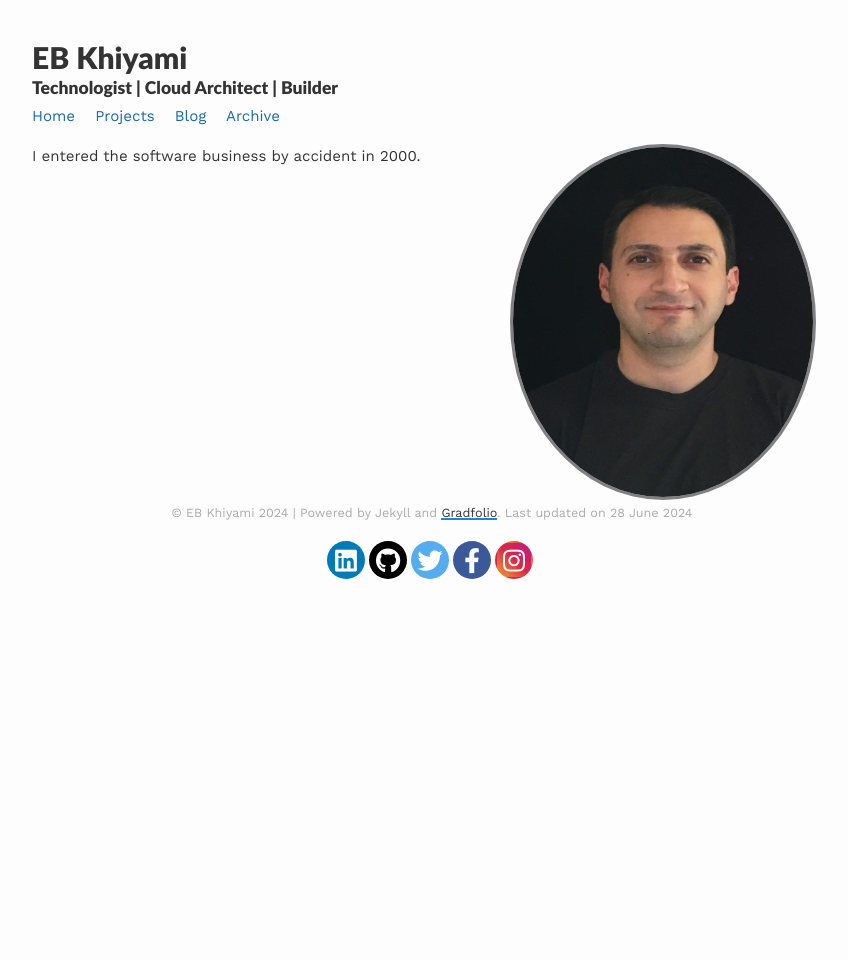
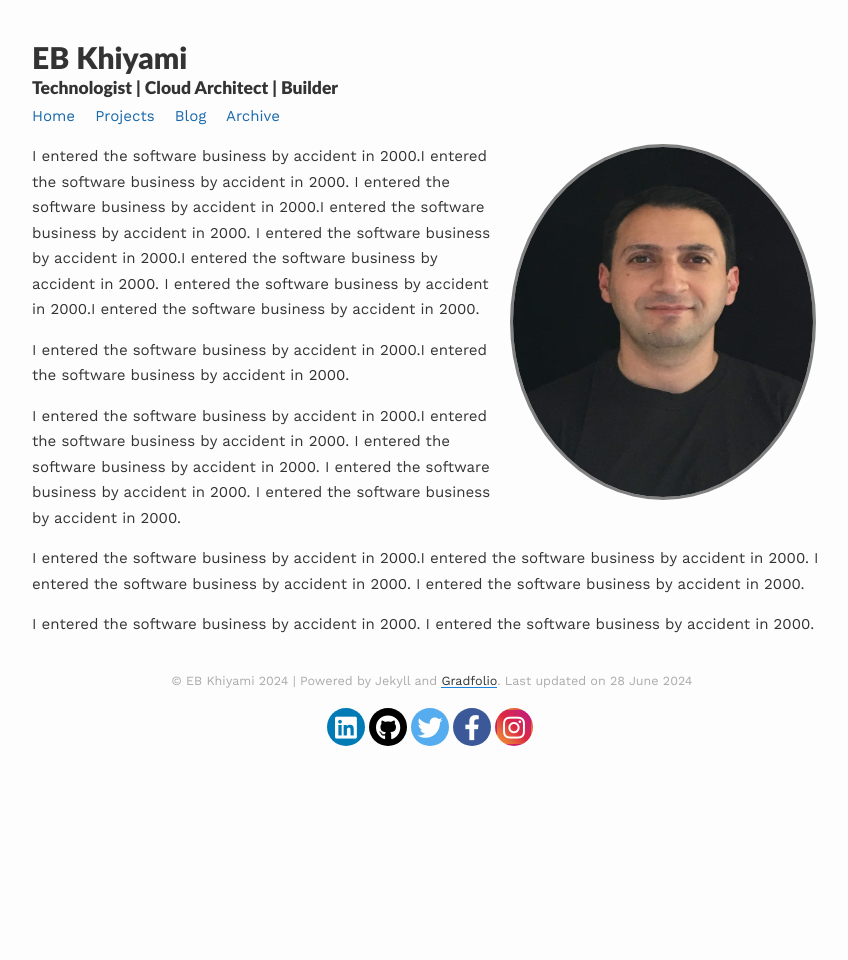
Before and after one commit to ekhiyami/ekhiyami.github.io, a Jekyll site: the page built from index.md, in a window 1280 px wide. Shown: the whole page, without its empty margins (208-1056 px from the left). Built offline with Jekyll 4.4.1, drawn with Linux system fonts in a browser that asks for light colours; nearby versions of some CDN libraries.

Commit message:
Update index.md

```diff
--- a/index.md
+++ b/index.md
@@ -9,4 +9,21 @@ published: true
 
 
 
+I entered the software business by accident in 2000.I entered the software business by accident in 2000.
+I entered the software business by accident in 2000.I entered the software business by accident in 2000.
+I entered the software business by accident in 2000.I entered the software business by accident in 2000.
+I entered the software business by accident in 2000.I entered the software business by accident in 2000.
+
+I entered the software business by accident in 2000.I entered the software business by accident in 2000.
+
+I entered the software business by accident in 2000.I entered the software business by accident in 2000.
 I entered the software business by accident in 2000.
+I entered the software business by accident in 2000.
+I entered the software business by accident in 2000.
+
+I entered the software business by accident in 2000.I entered the software business by accident in 2000.
+I entered the software business by accident in 2000.
+I entered the software business by accident in 2000.
+
+I entered the software business by accident in 2000.
+I entered the software business by accident in 2000.
```
